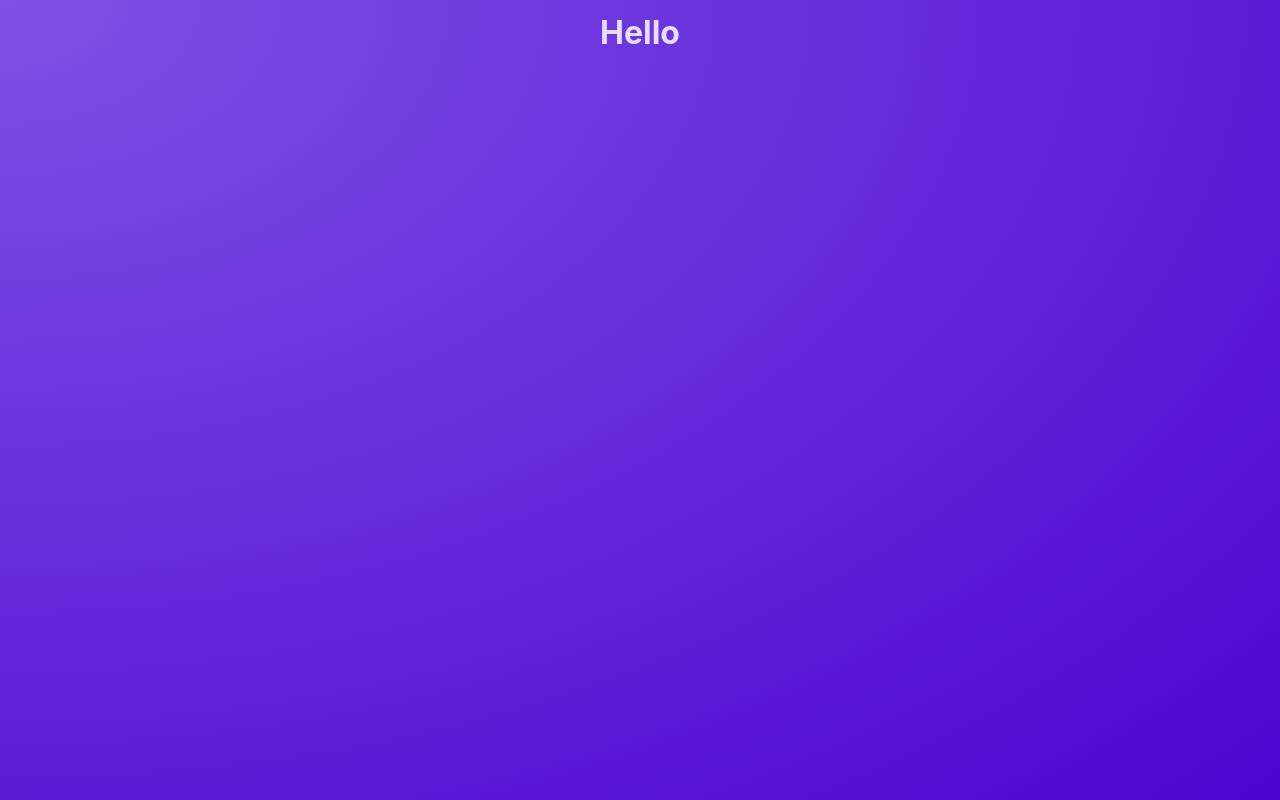
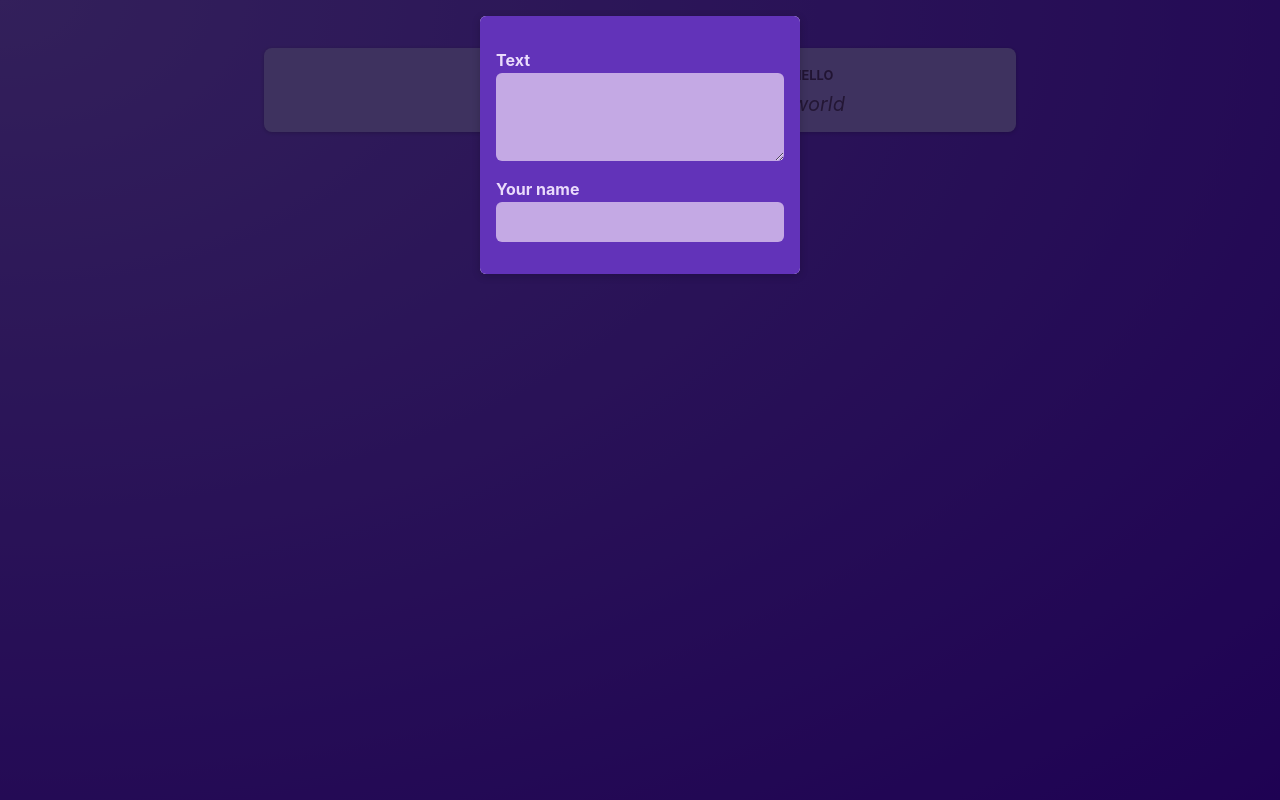
Before and after one commit to b-antonenko/react-poster, a React (Vite) app: page / in a window 1280 px wide. Built offline with nearby package versions, Linux system fonts and the light colour scheme.

Commit message:
Feat 1: Basic posts and modal added

```diff
--- a/src/App.jsx
+++ b/src/App.jsx
@@ -1,7 +1,11 @@
+import PostList from './components/PostList';
+
 function App() {
 
   return (
-    <h1>Hello</h1>
+    <main>
+      <PostList />
+    </main>
   )
 }
 
--- /dev/null
+++ b/src/components/Modal.jsx
@@ -0,0 +1,12 @@
+import classes from './Modal.module.css';
+
+const Modal = ({ children, onClose }) => {
+    return <>
+    <div className={classes.backdrop} onClick={onClose} />
+        <dialog open className={classes.modal}>
+            {children}
+        </dialog>
+    </>
+};
+
+export default Modal;
--- /dev/null
+++ b/src/components/Modal.module.css
@@ -0,0 +1,18 @@
+.backdrop {
+    position: fixed;
+    top: 0;
+    left: 0;
+    width: 100%;
+    height: 100vh;
+    background-color: rgba(0, 0, 0, 0.6);
+    z-index: 1;
+  }
+
+  .modal {
+    border: none;
+    border-radius: 6px;
+    box-shadow: 0 2px 8px rgba(0, 0, 0, 0.2);
+    padding: 0;
+    overflow: hidden;
+    z-index: 1;
+  }
--- /dev/null
+++ b/src/components/NewPost.jsx
@@ -0,0 +1,19 @@
+import classes from './NewPost.module.css';
+
+const NewPost = ({ onBodyChange, onAuthorChange }) => {
+
+  return (
+    <form className={classes.form}>
+      <p>
+        <label htmlFor="body">Text</label>
+        <textarea id="body" required rows={3} onChange={onBodyChange} />
+      </p>
+      <p>
+        <label htmlFor="name">Your name</label>
+        <input type="text" id="name" required onChange={onAuthorChange} />
+      </p>
+    </form>
+  );
+}
+
+export default NewPost;
--- /dev/null
+++ b/src/components/NewPost.module.css
@@ -0,0 +1,52 @@
+.form {
+    background-color: #6233b9;
+    padding: 1rem;
+    width: 20rem;
+  }
+
+  .form label {
+    display: block;
+    margin-bottom: 0.05rem;
+    color: #eadbfb;
+    font-weight: bold;
+  }
+
+  .form input,
+  .form textarea {
+    display: block;
+    width: 100%;
+    font: inherit;
+    padding: 0.5rem;
+    border-radius: 6px;
+    border: none;
+    background-color: #c4a9e4;
+    color: #28262c;
+  }
+
+  .actions {
+    display: flex;
+    justify-content: flex-end;
+    gap: 0.5rem;
+  }
+
+  .actions button {
+    cursor: pointer;
+    font: inherit;
+    padding: 0.5rem 1.5rem;
+    border: none;
+    border-radius: 4px;
+    background-color: #34036c;
+    color: #e5d5f7;
+  }
+
+  .actions button:hover {
+    background-color: #23014a;
+  }
+
+  .actions button[type='button'] {
+    background-color: transparent;
+  }
+
+  .actions button[type='button']:hover {
+    color: #d1bee6;
+  }
--- a/src/components/Post.jsx
+++ b/src/components/Post.jsx
@@ -1,13 +1,15 @@
-const Post = () => {
+import classes from './Post.module.css';
+
+const Post = ({ author, body }) => {
     return (
-        <div>
-            <p>
-                Bohdan
+        <li className={classes.post}>
+            <p className={classes.author}>
+                {author}
             </p>
-            <p>
-                React.js is great!
+            <p className={classes.text}>
+                {body}
             </p>
-        </div>
+        </li>
     );
 };
 
--- /dev/null
+++ b/src/components/Post.module.css
@@ -0,0 +1,35 @@
+.post {
+    margin: 1rem 0;
+    padding: 1rem;
+    background-color: #9c7eee;
+    border-radius: 8px;
+    box-shadow: 0 1px 4px rgba(0, 0, 0, 0.2);
+    animation: animate-in 1s ease-out forwards;
+  }
+
+  .author {
+    font-size: 0.8rem;
+    font-weight: bold;
+    color: #543280;
+    margin: 0;
+    text-transform: uppercase;
+  }
+
+  .text {
+    white-space: pre-wrap;
+    font-size: 1.25rem;
+    margin: 0.25rem 0 0 0;
+    color: #593884;
+    font-style: italic;
+  }
+
+  @keyframes animate-in {
+    from {
+      opacity: 0;
+      transform: translateY(1rem);
+    }
+    to {
+      opacity: 1;
+      transform: translateY(0);
+    }
+  }
--- /dev/null
+++ b/src/components/PostList.jsx
@@ -0,0 +1,38 @@
+import { useState } from 'react';
+import Post from './Post';
+import NewPost from './NewPost';
+import Modal from './Modal';
+import classes from './PostList.module.css';
+
+const PostList = () => {
+
+    const [enteredBody, setEnteredBody] = useState('');
+    const [enteredAuthor, setEnteredAuthor] = useState('');
+    const [showModal, setShowModal] = useState(true);
+
+    const onBodyChangeHandler = (e) => setEnteredBody(e.target.value);
+    const onAuthorChangeHandler = (e) => setEnteredAuthor(e.target.value);
+
+    const hideModalHandler = () => {
+        setShowModal(false);
+    };
+
+    return (
+        <>
+        {showModal &&
+            <Modal onClose={hideModalHandler}>
+                <NewPost
+                    onBodyChange={onBodyChangeHandler}
+                    onAuthorChange={onAuthorChangeHandler}
+                />
+            </Modal>}
+        <ul className={classes.posts}>
+            <Post author={enteredAuthor} body={enteredBody} />
+            <Post author="hello" body="world" />
+            <Post author="hello" body="world" />
+        </ul>
+        </>
+    );
+};
+
+export default PostList;
--- /dev/null
+++ b/src/components/PostList.module.css
@@ -0,0 +1,10 @@
+.posts {
+    list-style: none;
+    max-width: 50rem;
+    margin: 1rem auto;
+    padding: 1rem 0;
+    display: grid;
+    gap: 1rem;
+    grid-template-columns: repeat(3, 30%);
+    justify-content: center;
+  }
--- a/src/index.css
+++ b/src/index.css
@@ -18,6 +18,5 @@
 
 body {
   margin: 0;
-  text-align: center;
   color: #e6ddf9;
 }
```
